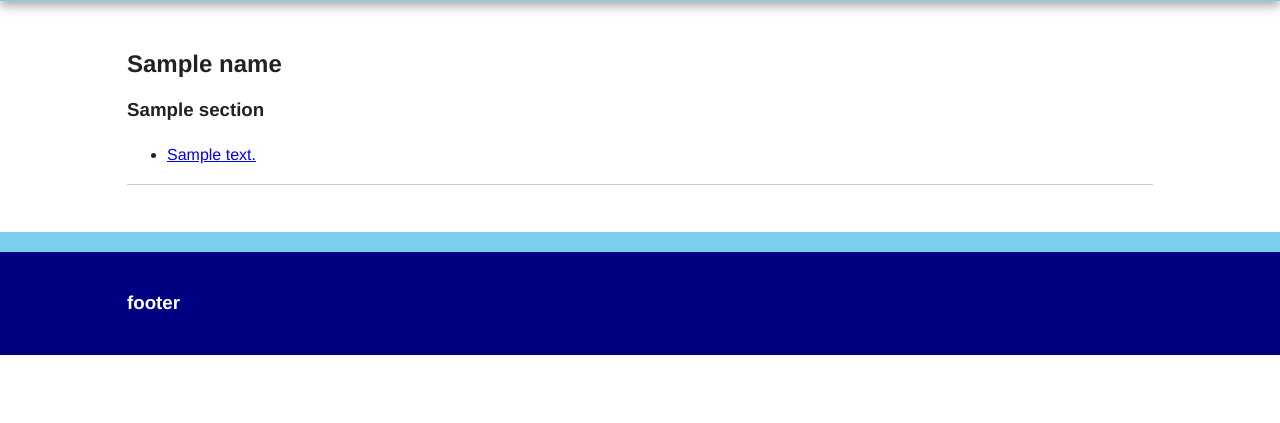
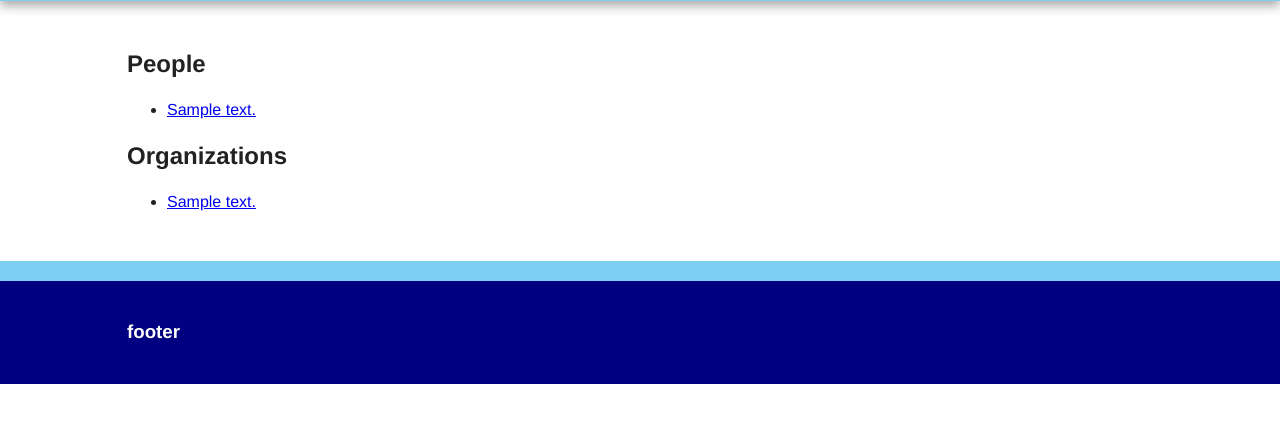
Before and after one commit to lawlesst/triple-edit, a Django app: template templates/index.html in a window 1280 px wide. Shown: the part 95-518 px from the top of the page. Run offline with Django 3.2, Linux system fonts and the light colour scheme; the template is opened without the code that fills it: most values are stand-ins (such as "Sample title", 1, 10 or a date in 2020); parts of the project's set-up code (start-up, migrations or seed data) failed here and were passed over; some libraries are stand-ins or nearby versions.

Commit message:
Change index view and sort names.

```diff
--- a/edit/urls.py
+++ b/edit/urls.py
@@ -13,7 +13,7 @@ from views import (
 
 urlpatterns = patterns('',
     url(r'^person/(?P<local_name>[a-z0-9]+)/$', PersonView.as_view(), name='person'),
-    url(r'^org/display/(?P<local_name>[a-z0-9]+)/$', UniversityView.as_view(), name='university'),
+    url(r'^org/(?P<local_name>[a-z0-9]+)/$', UniversityView.as_view(), name='org'),
     url(r'^edit/', ResourceView.as_view(), name='edit'),
     url(r'^service/fast/topic/$', FASTTopicAutocompleteView.as_view(), name='fast-topic'),
     url(r'^service/fast/place/$', FASTPlaceAutocompleteView.as_view(), name='fast-place'),
--- a/templates/index.html
+++ b/templates/index.html
@@ -2,20 +2,22 @@
 
 {% block content %}
 <div class="row">
-    <h2> {{ name }}</h2>
-    {% for section in sections %}
-      <h3>{{ section.label }}</h3>
-        <div>
-          {% if section.data %}
+    {% if people %}
+      <h2> People </h2>
+      {% for person in people %}
             <ul>
-            {% for obj in section.data %}
-              <li id="{{ obj.id }}"><a href="{{ obj.uri }}">{{ obj.text|safe }}</a></li>
-            {% endfor %}
+              <li><a href="{% url 'edit:person' local_name=person.uri %}">{{ person.text }}</a></li>
             </ul>
-          {% endif %}
-        </div>
-      <hr/>
-    {% endfor %}
+      {% endfor %}
+    {% endif %}
+    {% if orgs %}
+        <h2> Organizations </h2>
+        {% for org in orgs %}
+            <ul>
+              <li><a href="{% url 'edit:org' local_name=org.uri %}">{{ org.text }}</a></li>
+            </ul>
+        {% endfor %}
+    {% endif %}
 </div>
 
 
```
Also changed, not shown: edit/views.py (+13 -11 lines).
